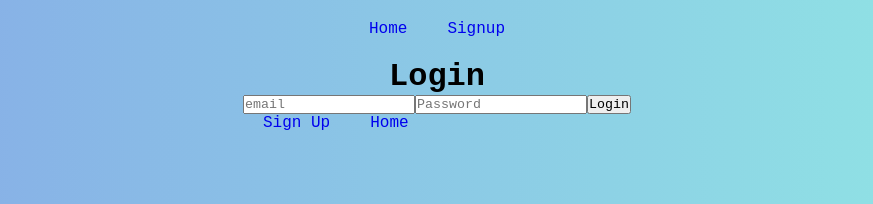
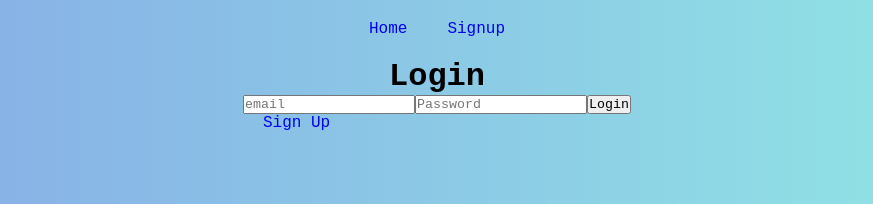
Before and after one commit to leocodeio/catalyst-sources, a React (Create React App) app in the folder frontend/: page /login in a window 1280 px wide. Shown: the top 204 px of the page, without its empty margins (203-1076 px from the left). Built offline with nearby package versions, Linux system fonts and the light colour scheme.

Commit message:
till sucessful login goes to home page...

```diff
--- a/frontend/package.json
+++ b/frontend/package.json
@@ -10,7 +10,7 @@
     "react": "^18.2.0",
     "react-dom": "^18.2.0",
     "react-router-dom": "^6.23.1",
-    "react-scripts": "5.0.1",
+    "react-scripts": "^5.0.1",
     "web-vitals": "^2.1.4"
   },
   "scripts": {
--- a/frontend/src/components/Login.jsx
+++ b/frontend/src/components/Login.jsx
@@ -1,12 +1,15 @@
 import React, { useState } from "react";
-import { Link } from "react-router-dom";
+import { Link, useNavigate } from "react-router-dom";
 import axios from 'axios';
 
 function Login() {
+  const navigate = useNavigate();
+
   const [formData, setFormData] = useState({
     email: "",
     password: "",
   });
+
   const handleChange = (e) => {
     const { name, value } = e.target;
     setFormData((prevState) => ({
@@ -30,14 +33,15 @@
 
         if (response.status === 200) {
           console.log('Login successful');
+          localStorage.setItem("isLoggedin", "true"); // Set as string
+          localStorage.setItem("email", email);
+          navigate('/'); // Redirect to home page
         } else {
           console.log('Login failed');
         }
       } catch (error) {
         console.error('Error:', error);
       }
-      localStorage.setItem("isLoggedin", "true"); // Set as string
-      localStorage.setItem("email", email);
     } else {
       alert("Please fill in all fields.");
     }
@@ -75,7 +79,6 @@
         <Link className="link" to="/signup" id="signup">
           Sign Up
         </Link>
-        <Link className="link" to="/">Home</Link>
       </main>
     </div>
   );
```
Also changed, not shown: 1 other file (tests, documents, lock files or other folders).
